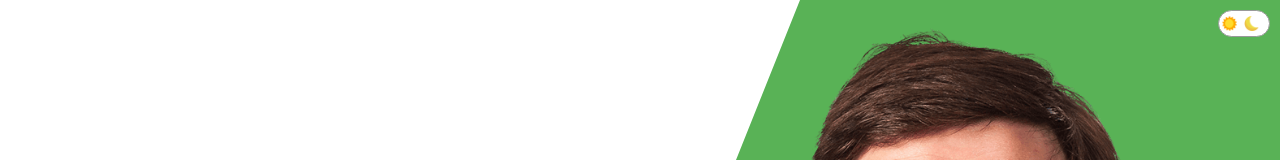
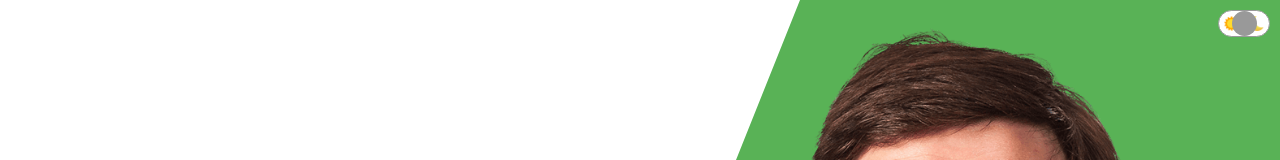
Before and after one commit to Morteza-Khojasteh/Portfolio, a React (Create React App) app: page / in a window 1280 px wide. Shown: the top 160 px of the page. Built offline with nearby package versions, Linux system fonts and the light colour scheme.

Commit message:
feat: add context.js for toggle

```diff
--- a/src/App.jsx
+++ b/src/App.jsx
@@ -1,11 +1,15 @@
+import { useContext } from "react";
 import About from "./components/about/About";
 import Contact from "./components/contact/Contact";
 import Intro from "./components/intro/Intro";
 import ProductList from "./components/productList/ProductList";
 import Toggle from "./components/toggle/Toggle";
+import { ThemeContext } from "./context";
 
 const App = () => {
-  return <div>
+  const theme = useContext(ThemeContext)
+  const darkMode = theme.state.darkMode
+  return <div style={{ backgroundColor: darkMode ? "#222" : "#fff" , color: darkMode ? "#fff" : "#000"}}>
     <Toggle />
     <Intro />
     <About />
--- a/src/components/toggle/toggle.css
+++ b/src/components/toggle/toggle.css
@@ -17,3 +17,12 @@
   width: 15px;
   height: 15px;
 }
+
+.toggle-button {
+    width: 25px;
+    height: 25px;
+    border-radius: 50px;
+    background-color: #999;
+    position: absolute;
+    cursor: pointer;
+}
--- /dev/null
+++ b/src/context.js
@@ -0,0 +1,24 @@
+import { createContext, useReducer } from "react";
+
+export const ThemeContext = createContext();
+
+const INITIAL_STATE = { darkMode: false };
+
+const themeReducer = (state, action) => {
+  switch (action.type) {
+    case "TOGGLE":
+      return { darkMode: !state.darMode };
+    default:
+      return state;
+  }
+};
+
+export const ThemeProvider = (props) => {
+  const [state, dispatch] = useReducer(themeReducer, INITIAL_STATE);
+
+  return (
+    <ThemeContext.Provider value={{state, dispatch}}>
+      {props.children}
+    </ThemeContext.Provider>
+  );
+};
--- a/src/index.js
+++ b/src/index.js
@@ -1,10 +1,13 @@
-import React from 'react';
-import ReactDOM from 'react-dom';
-import App from './App';
+import React from "react";
+import ReactDOM from "react-dom";
+import App from "./App";
+import { ThemeProvider } from "./context";
 
 ReactDOM.render(
   <React.StrictMode>
-    <App />
+    <ThemeProvider>
+      <App />
+    </ThemeProvider>
   </React.StrictMode>,
-  document.getElementById('root')
+  document.getElementById("root")
 );
```
